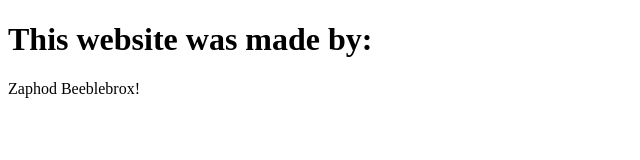
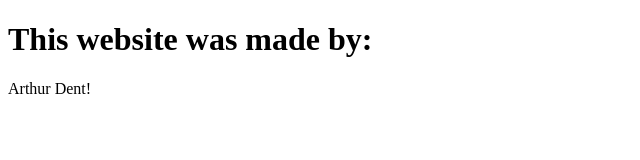
Before and after one commit to natmaxjon/ELEN4010_Lab2, a website: page views/about.html in a window 1280 px wide. Shown: the full height of the page, 0-640 px from the left. Drawn offline with Linux system fonts and the light colour scheme.

Commit message:
Edit to see if Azure server updates automatically

```diff
--- a/views/about.html
+++ b/views/about.html
@@ -9,7 +9,7 @@
 <body>
   <h1>This website was made by:</h1>
   <p>
-    Zaphod Beeblebrox!
+    Arthur Dent!
   </p>
 </body>
 
```
